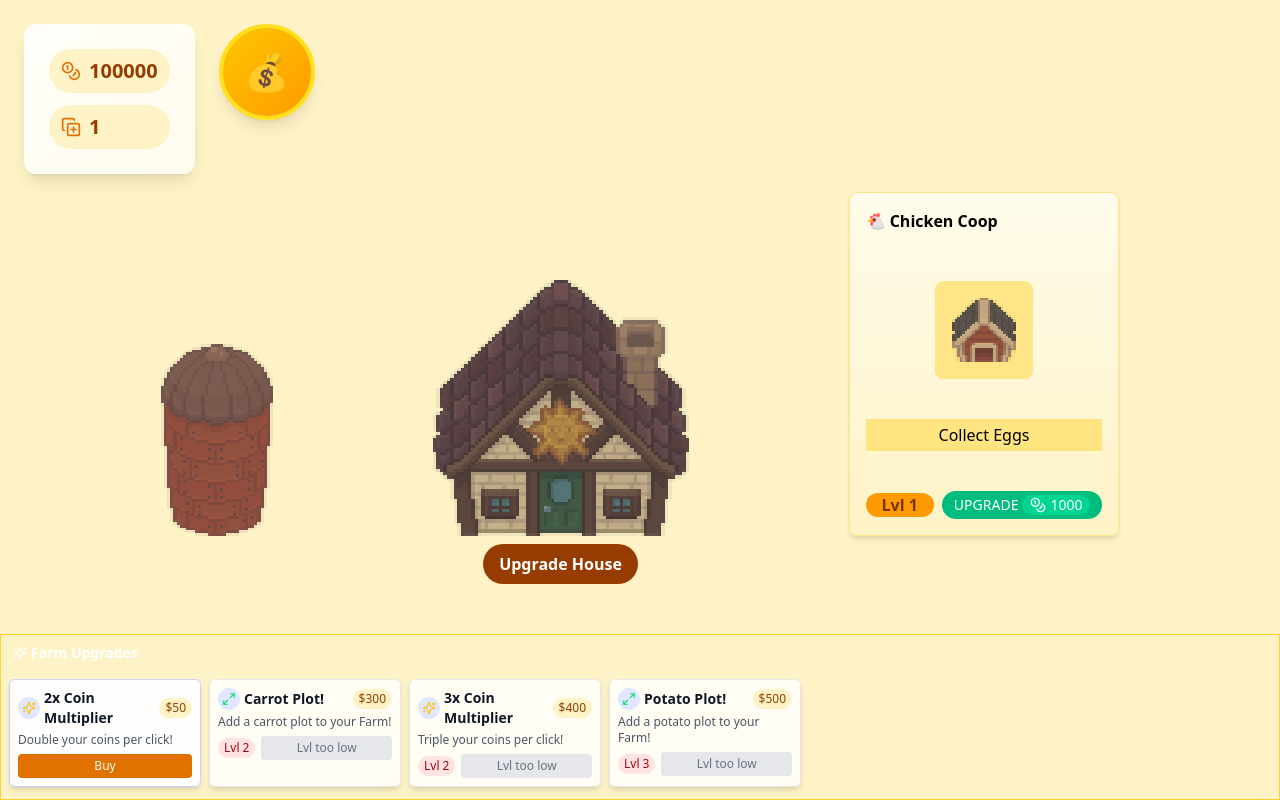
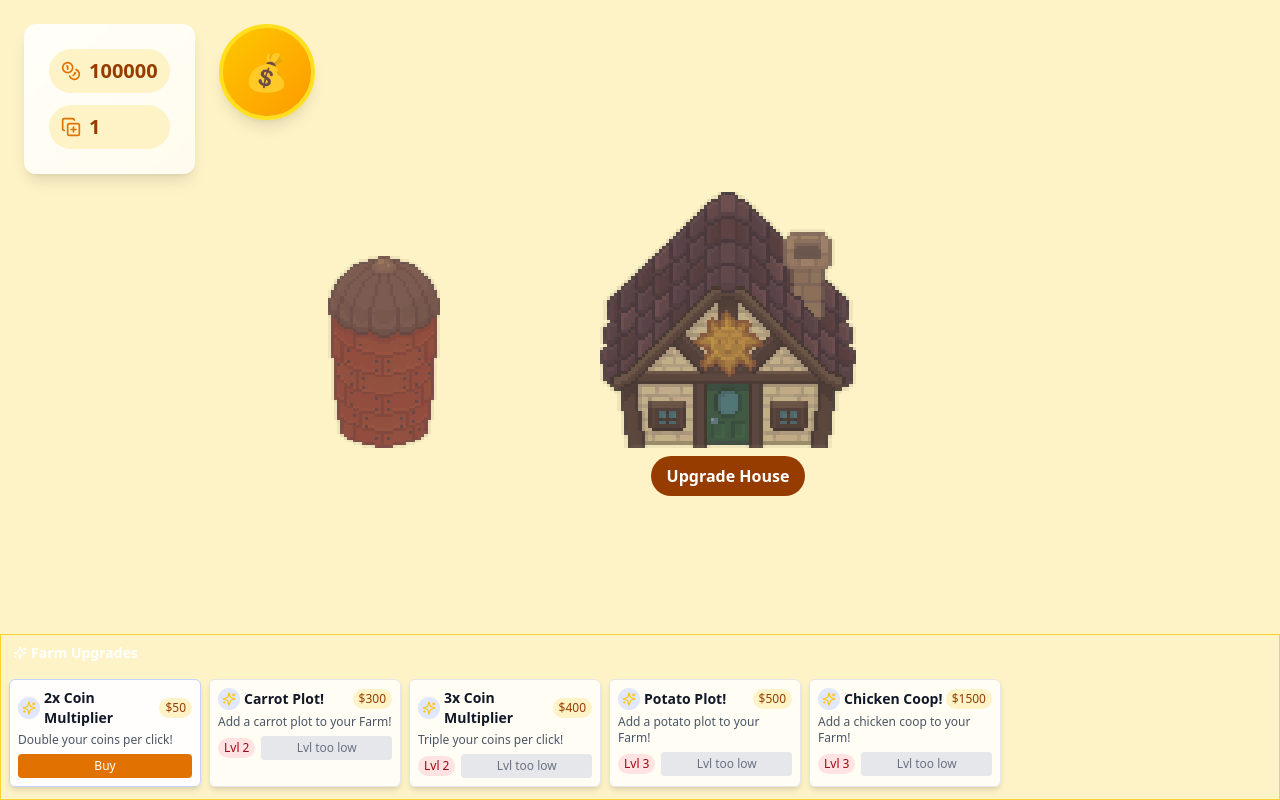
Before and after one commit to Jhay3765/clicker-game, a React (Vite) app: page / in a window 1280 px wide. Built offline with nearby package versions, Linux system fonts and the light colour scheme.

Commit message:
added coop to upgrade

```diff
--- a/src/App.tsx
+++ b/src/App.tsx
@@ -20,7 +20,7 @@ interface FarmUpgrade {
   description: string;
   cost: number;
   requiredLevel?: number;
-  type: "multiplier" | "addPlot" | "autoHarvest" | "custom" | "levelUp";
+  type: "multiplier" | "addStructure" | "autoHarvest" | "custom" | "levelUp";
   apply?: () => void; // optional for custom logic
 }
 
@@ -33,6 +33,7 @@ function App() {
   const [totalCurrency, setTotalCurrency] = useState(0);
   const [isCarrotPlotPurchased, setIsCarrotPlotPurchased] = useState(false);
   const [isPotatoPlotPurchased, setIsPotatoPlotPurchased] = useState(false);
+  const [isCoopPurchased, setIsCoopPurchased] = useState(false);
   const [playerLevel, setPlayerLevel] = useState(1);
   const [upgrades, setUpgrades] = useState<FarmUpgrade[]>([
     {
@@ -50,8 +51,8 @@ function App() {
       description: "Add a carrot plot to your Farm!",
       cost: 300,
       requiredLevel: 2,
-      type: "addPlot",
-      apply: () => addPlot("carrot"),
+      type: "addStructure",
+      apply: () => addStructure("carrot"),
     },
     {
       id: 3,
@@ -69,8 +70,17 @@ function App() {
       description: "Add a potato plot to your Farm!",
       cost: 500,
       requiredLevel: 3,
-      type: "addPlot",
-      apply: () => addPlot("potato"),
+      type: "addStructure",
+      apply: () => addStructure("potato"),
+    },
+    {
+      id: 5,
+      name: "Chicken Coop!",
+      description: "Add a chicken coop to your Farm!",
+      cost: 1500,
+      requiredLevel: 3,
+      type: "addStructure",
+      apply: () => addStructure("coop"),
     },
   ]);
 
@@ -88,14 +98,16 @@ function App() {
     setTotalCurrency((prevTotal) => prevTotal + amount);
   }, []);
 
-  const addPlot = (plotType: string) => {
-    if (plotType === "carrot") {
+  const addStructure = (structure: string) => {
+    if (structure === "carrot") {
       setIsCarrotPlotPurchased(true);
-    } else if (plotType === "potato") {
+    } else if (structure === "potato") {
       setIsPotatoPlotPurchased(true);
+    } else if (structure === "coop") {
+      setIsCoopPurchased(true);
     }
     // Logic to add a plot in your state management
-    console.log(`Added plot of type: ${plotType}`);
+    console.log(`Added plot of type: ${structure}`);
   };
 
   const onPurchase = (id: number) => {
@@ -151,7 +163,7 @@ function App() {
       <div className="pt-48 flex justify-center items-end gap-16  w-full">
         <Silo />
         <House />
-        <Coop increaseCurrency={increaseCurrency} />
+        {isCoopPurchased && <Coop increaseCurrency={increaseCurrency} />}
       </div>
 
       <div className="flex px-4 w-full flex-wrap gap-8 mt-24">
--- a/src/components/UpgradeDisplay.tsx
+++ b/src/components/UpgradeDisplay.tsx
@@ -8,7 +8,7 @@ interface FarmUpgrade {
   description: string;
   cost: number;
   requiredLevel?: number;
-  type: "multiplier" | "addPlot" | "autoHarvest" | "custom" | "levelUp";
+  type: "multiplier" | "addStructure" | "autoHarvest" | "custom" | "levelUp";
   apply?: () => void; // optional for custom logic
 }
 
```
